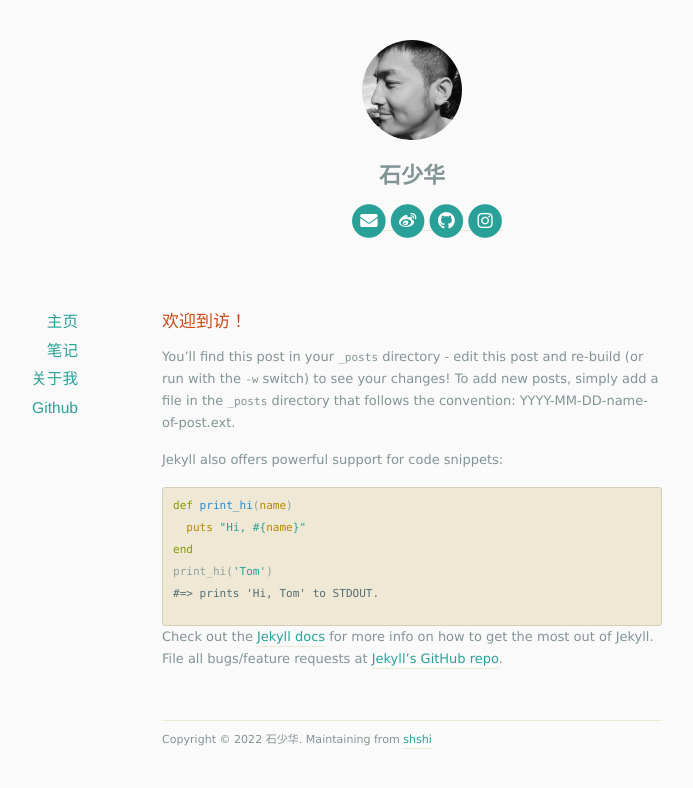
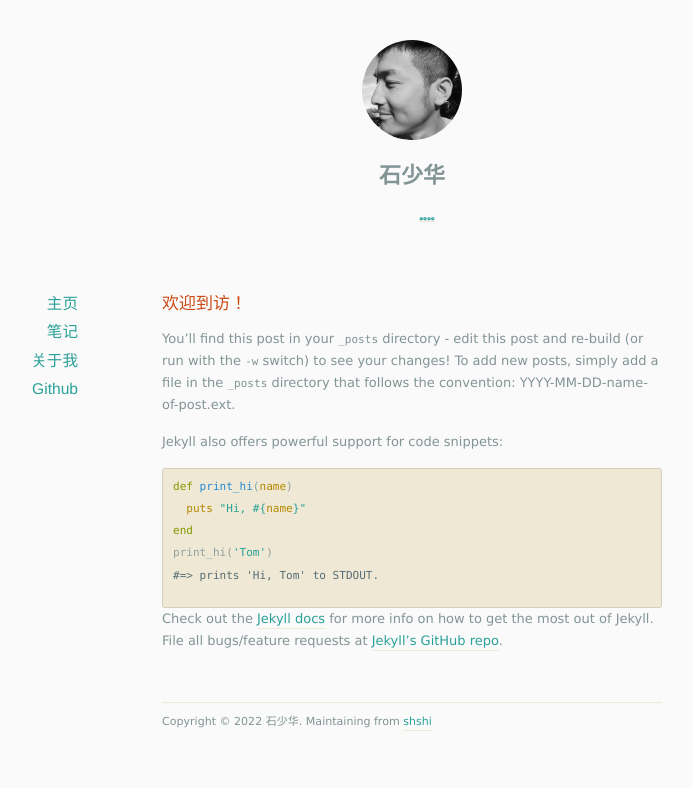
Before and after one commit to shshi/shishaohua.github.io, a Jekyll site: the page built from docs/index.html, in a window 1280 px wide. Shown: the top 788 px of the page, without its empty margins (228-921 px from the left). Built offline with Jekyll 4.4.1, drawn with Linux system fonts in a browser that asks for light colours; nearby versions of some CDN libraries; the list of posts is cut into pages by our own code.

Commit message:
Update style.css

```diff
--- a/docs/assets/css/style.css
+++ b/docs/assets/css/style.css
@@ -48,6 +48,7 @@ body {
   display: inline-block;
   text-align: center;
   width: 100%;
+  font-size: 0.1em;
 }
 
 .social-icons ul{
```
